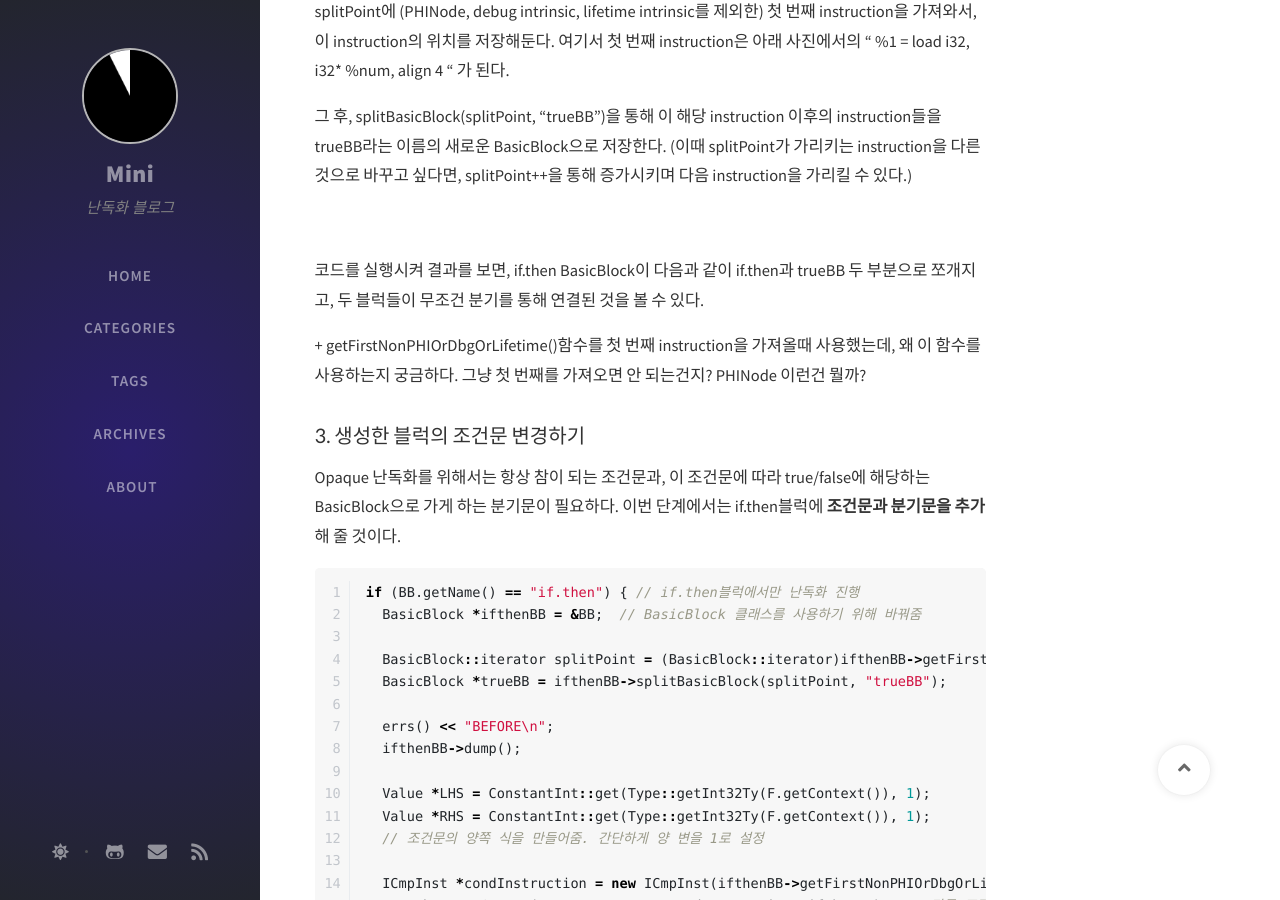
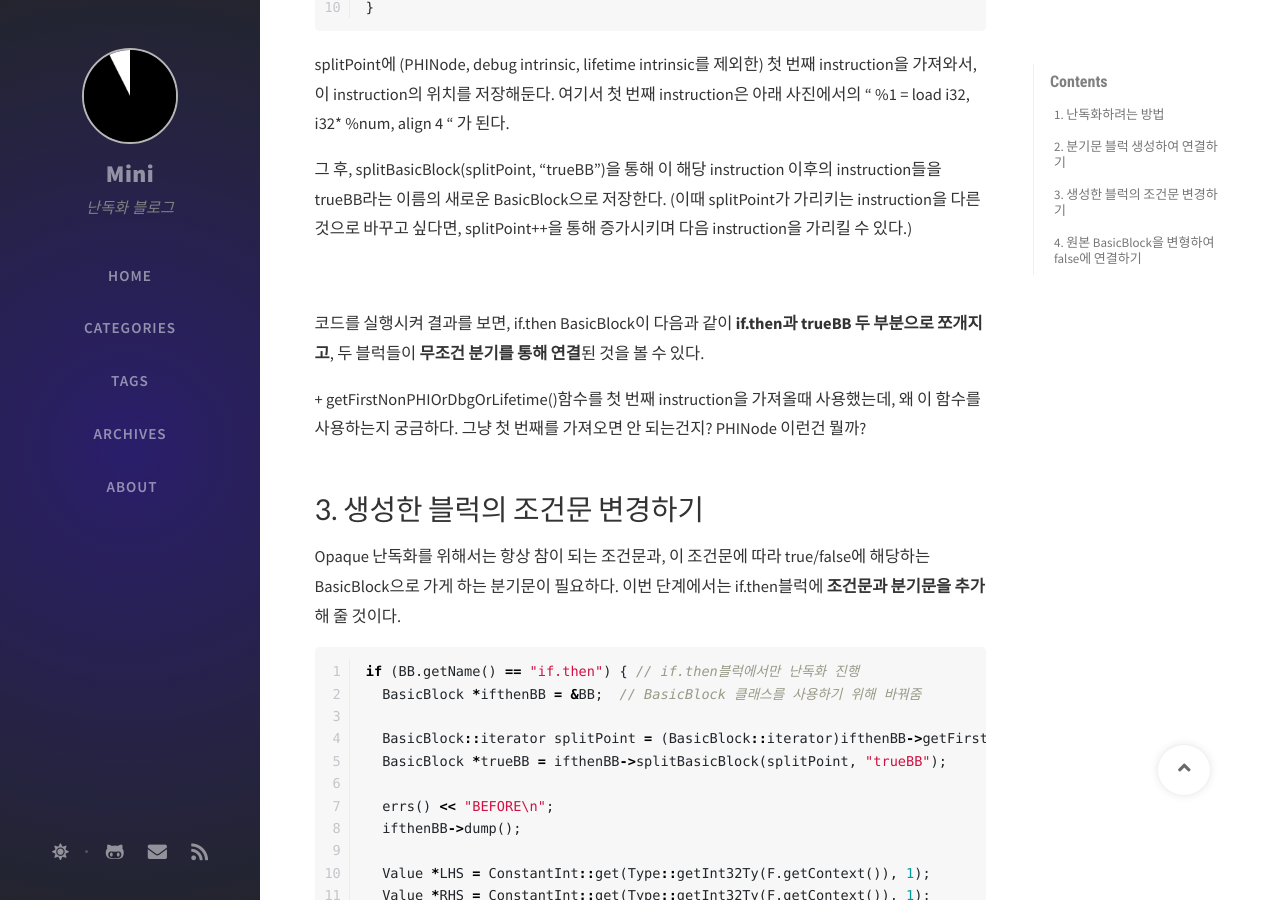
Before and after one commit to yarncha/yarncha.github.io, a Jekyll site: the page built from _posts/2020-08-28-15.md, in a window 1280 px wide and 900 px high, scrolled down 1572 px. Built offline with Jekyll 4.4.1, drawn with Linux system fonts in a browser that asks for light colours; nearby versions of some CDN libraries; comment, search, counter and statistics services are not loaded; some of the changed text lies outside the part shown.

Commit message:
Update 2020-08-28-15.md

````diff
--- a/_posts/2020-08-28-15.md
+++ b/_posts/2020-08-28-15.md
@@ -9,7 +9,7 @@
 
 이번 주의 목표
 
-- [] Control Flow 조작하여 난독화해보기
+- [x] Control Flow 조작하여 난독화해보기
 
 * * *
 
@@ -37,7 +37,7 @@
 
 이러한 코드에 opaque을 이용한 control flow 난독화를 적용하는 path를 만들어 볼 것이다.
 
-### 1. 난독화하려는 방법
+# 1. 난독화하려는 방법
 
 ![img](\images\15_02.png)
 
@@ -47,7 +47,7 @@
 
 \+ 중간중간에 basicblock01->dump()과 같이 dump()를 통해 BasicBlock의 instruction들을 볼 수 있다! 이를 이용하면 디버깅처럼 쓸 수 있을 듯 하다.
 
-### 2. 분기문 블럭 생성하여 연결하기
+# 2. 분기문 블럭 생성하여 연결하기
 
 코드를 간단하게 보기 위해 if.then블럭에 대해서만 실행되도록 한정해 두었다.
 
@@ -71,11 +71,11 @@
 
 ![img](\images\15_03.png)
 
-코드를 실행시켜 결과를 보면, if.then BasicBlock이 다음과 같이 if.then과 trueBB 두 부분으로 쪼개지고, 두 블럭들이 무조건 분기를 통해 연결된 것을 볼 수 있다.
+코드를 실행시켜 결과를 보면, if.then BasicBlock이 다음과 같이 **if.then과 trueBB 두 부분으로 쪼개지고**, 두 블럭들이 **무조건 분기를 통해 연결**된 것을 볼 수 있다.
 
 \+ getFirstNonPHIOrDbgOrLifetime()함수를 첫 번째 instruction을 가져올때 사용했는데, 왜 이 함수를 사용하는지 궁금하다. 그냥 첫 번째를 가져오면 안 되는건지? PHINode 이런건 뭘까?
 
-### 3. 생성한 블럭의 조건문 변경하기
+# 3. 생성한 블럭의 조건문 변경하기
 
 Opaque 난독화를 위해서는 항상 참이 되는 조건문과, 이 조건문에 따라 true/false에 해당하는 BasicBlock으로 가게 하는 분기문이 필요하다. 이번 단계에서는 if.then블럭에 **조건문과 분기문을 추가**해 줄 것이다.
 
@@ -107,6 +107,7 @@
   ifthenBB->dump();
 }
 ```
+
 ICmpInst을 통해 int형의 자료들을 비교하는 조건문을 만들 수 있다. Predicate자리에 ICmpInst::ICMP_EQ을 넣어 LHS와 RHS가 같은지 비교하도록 하고, BranchInst를 통해 만든 조건문으로 분기를 생성한다. 아직 만든 BasicBlock이 없어 true일때와 false일때 모두 trueBB BasicBlock으로 분기하도록 하였다.
 
 (분기문을 넣는 과정에서 삽질을 많이 했는데, "Terminator found in the middle of a basic block!"라는 오류를 많이 봤었다. 지금 생각해보면 BasicBlock의 특징 중 하나가 분기가 하나씩만 존재한다는 것이었는데, 그래서 분기문이 BasicBlock의 Terminator라고 볼 수 있을 듯 하다. 코드를 짜 보면서 한 블럭에 분기를 두 개 이상 넣으면서 계속 이런 오류를 봤던 것 같다. 이런 오류가 뜬다면 BasicBlock에서 분기문을 살펴보면 좋을 듯 하다.)
@@ -130,7 +131,8 @@
 
 위의 코드는 BasicBlock BB를 돌면서 instruction들을 출력해주는 코드로, 이런 식으로 쓸 수도 있었다.. 이게 나중에 쓰다 보니 더 직관적인 느낌...? 뭔가 이렇게 쓰는게 편하다
 
-### 4. 원본 BasicBlock을 변형하여 false에 연결하기
+# 4. 원본 BasicBlock을 변형하여 false에 연결하기
+
 <!-- References -->
 
 [obfuscator-llvm]: https://github.com/obfuscator-llvm/obfuscator "ollvm"
````
